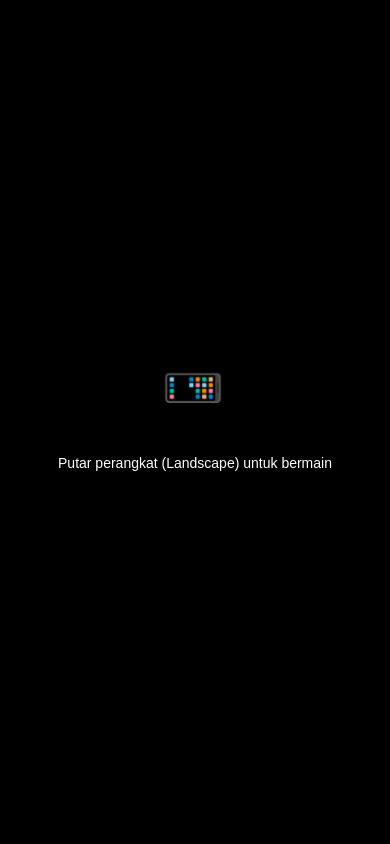
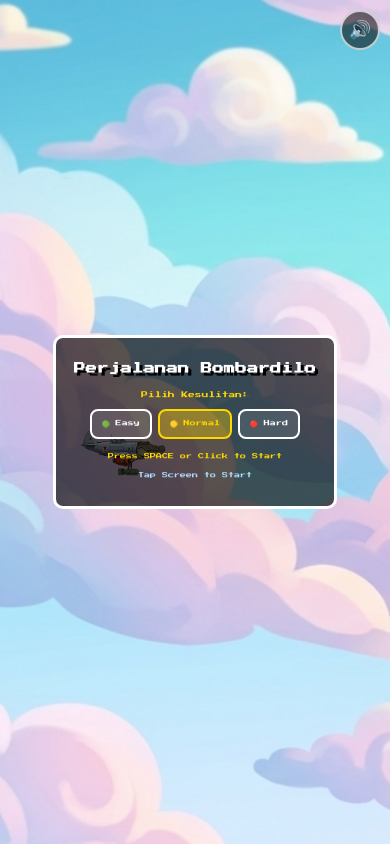
Before and after one commit to Erman4u/PerjalananBombardilo, a website: page index.html in a window 390 px wide. Drawn offline with Linux system fonts and the light colour scheme.

Commit message:
remove: landscape overlay requirement

```diff
--- a/index.html
+++ b/index.html
@@ -38,12 +38,6 @@
                 <p id="game-over-message">Score: <span id="final-score">0</span></p>
                 <p>Press SPACE or Click to Restart</p>
             </div>
-
-            <!-- Rotate Overlay untuk HP -->
-            <div id="rotate-overlay">
-                <div class="phone-icon">📱</div>
-                <p>Putar perangkat (Landscape) untuk bermain</p>
-            </div>
         </div>
     </div>
     <script src="script.js"></script>
--- a/style.css
+++ b/style.css
@@ -248,43 +248,3 @@ canvas {
         font-size: 10px;
     }
 }
-
-/* ─── Rotate Overlay ─── */
-#rotate-overlay {
-    display: none;
-    position: absolute;
-    top: 0; left: 0; width: 100%; height: 100%;
-    background-color: #000;
-    z-index: 1000;
-    color: white;
-    flex-direction: column;
-    justify-content: center;
-    align-items: center;
-    text-align: center;
-    pointer-events: auto;
-}
-
-#rotate-overlay .phone-icon {
-    font-size: 50px;
-    margin-bottom: 20px;
-    animation: rotatePhone 2s infinite ease-in-out;
-}
-
-#rotate-overlay p {
-    font-size: 14px;
-    line-height: 1.5;
-    padding: 0 20px;
-    font-family: sans-serif;
-}
-
-@keyframes rotatePhone {
-    0% { transform: rotate(0deg); }
-    50% { transform: rotate(90deg); }
-    100% { transform: rotate(0deg); }
-}
-
-@media (orientation: portrait) and (max-width: 900px) {
-    #rotate-overlay {
-        display: flex;
-    }
-}
```
